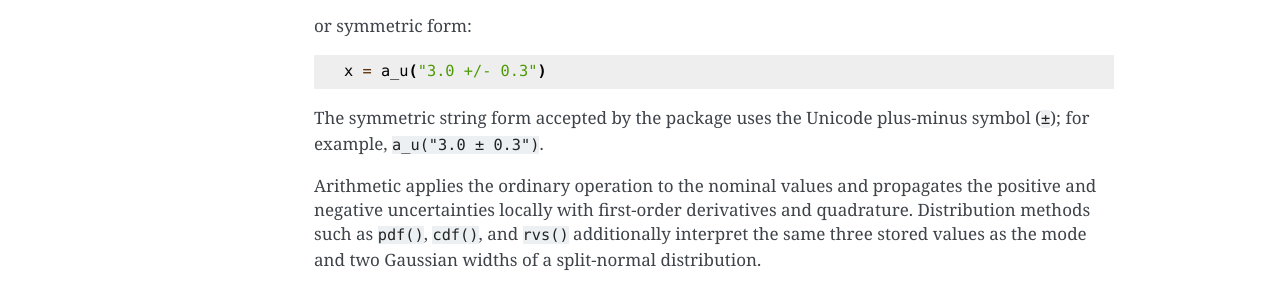
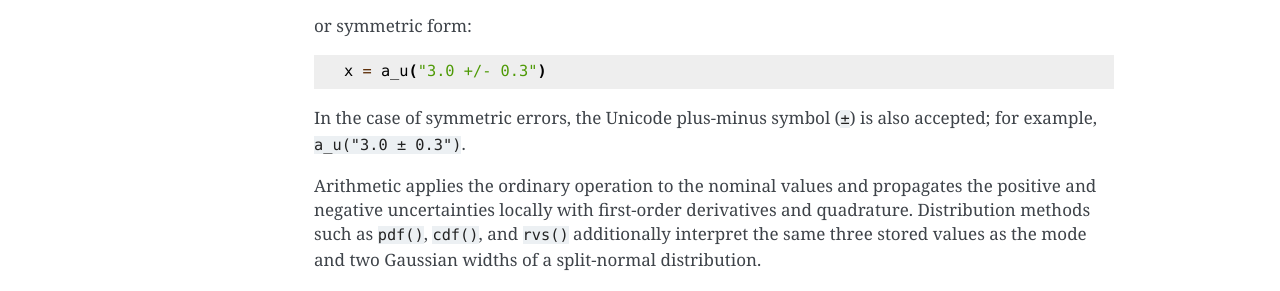
Before and after one commit to cgobat/asymmetric_uncertainty, a Sphinx documentation site: the page built from docs/index.rst, in a window 1280 px wide. Shown: the part 980-1271 px from the top of the page. Built offline with Sphinx 7.4.7, drawn with Linux system fonts in a browser that asks for light colours.

Commit message:
Update language about instantiating symmetric errors from strings

```diff
--- a/docs/index.rst
+++ b/docs/index.rst
@@ -60,8 +60,8 @@ or symmetric form:
 
    x = a_u("3.0 +/- 0.3")
 
-The symmetric string form accepted by the package uses the Unicode plus-minus
-symbol (``±``); for example, ``a_u("3.0 ± 0.3")``.
+In the case of symmetric errors, the Unicode plus-minus symbol (``±``) is also
+accepted; for example, ``a_u("3.0 ± 0.3")``.
 
 Arithmetic applies the ordinary operation to the nominal values and propagates
 the positive and negative uncertainties locally with first-order derivatives
```
